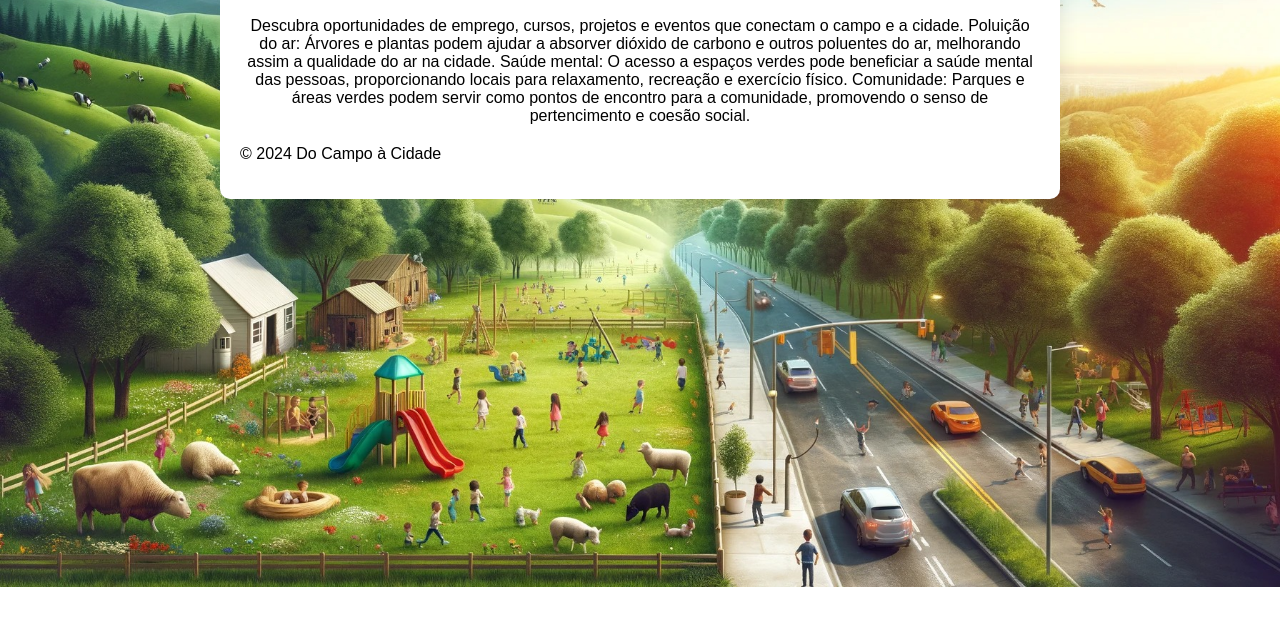
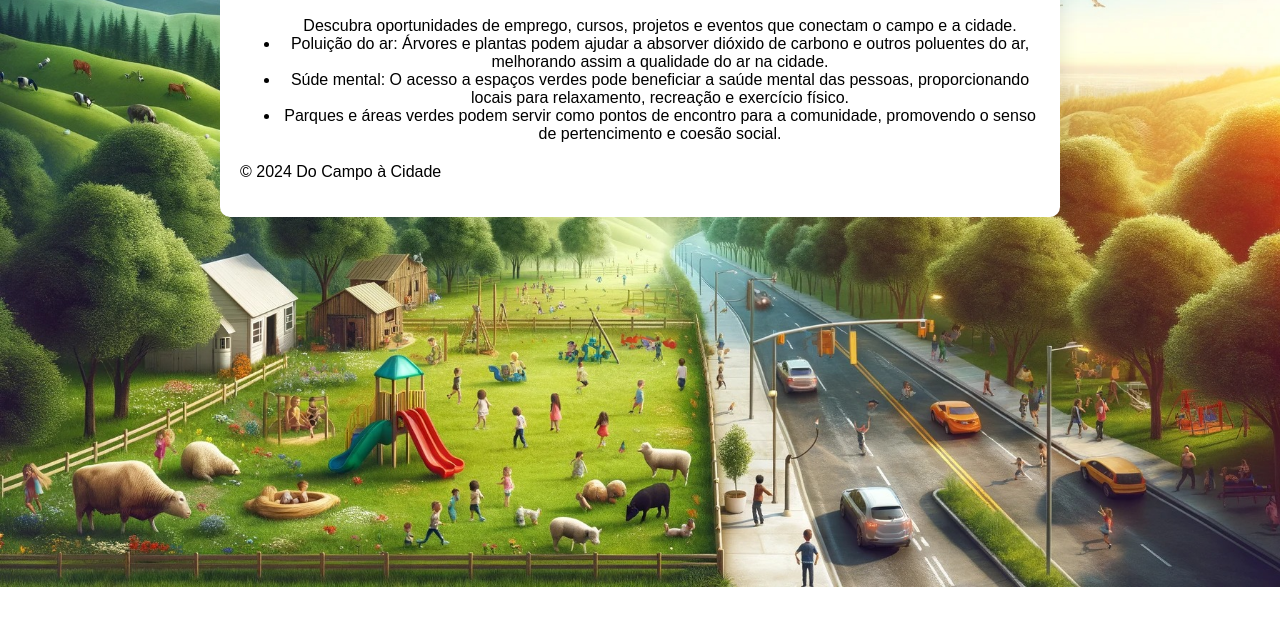
Before and after one commit to rauelen/agrinho2024, a plain HTML site: page index.html in a window 1280 px wide. Shown: the part 144-770 px from the top of the page. Drawn offline with Linux system fonts and the light colour scheme; a script that the page names is missing.

Commit message:
fxgnfghn

```diff
--- a/index.html
+++ b/index.html
@@ -13,11 +13,11 @@
             <p>Colhendo Oportunidades</p>
         </header>
         <section class="content">
-            <p>Descubra oportunidades de emprego, cursos, projetos e eventos que conectam o campo e a cidade.
-             Poluição do ar: Árvores e plantas podem ajudar a absorver dióxido de carbono e outros poluentes do ar, melhorando assim a qualidade do ar na cidade.
-             Saúde mental: O acesso a espaços verdes pode beneficiar a saúde mental das pessoas, proporcionando locais para relaxamento, recreação e exercício físico.
-             Comunidade: Parques e áreas verdes podem servir como pontos de encontro para a comunidade, promovendo o senso de pertencimento e coesão social.
-             </p>
+            <ul>Descubra oportunidades de emprego, cursos, projetos e eventos que conectam o campo e a cidade.
+             <li>Poluição do ar: Árvores e plantas podem ajudar a absorver dióxido de carbono e outros poluentes do ar, melhorando assim a qualidade do ar na cidade.</li>
+             <li>Súde mental: O acesso a espaços verdes pode beneficiar a saúde mental das pessoas, proporcionando locais para relaxamento, recreação e exercício físico.</li>
+             <li>Parques e áreas verdes podem servir como pontos de encontro para a comunidade, promovendo o senso de pertencimento e coesão social.</li>
+            </ul>
         </section>
         <footer>
             <p>© 2024 Do Campo à Cidade</p>
```
